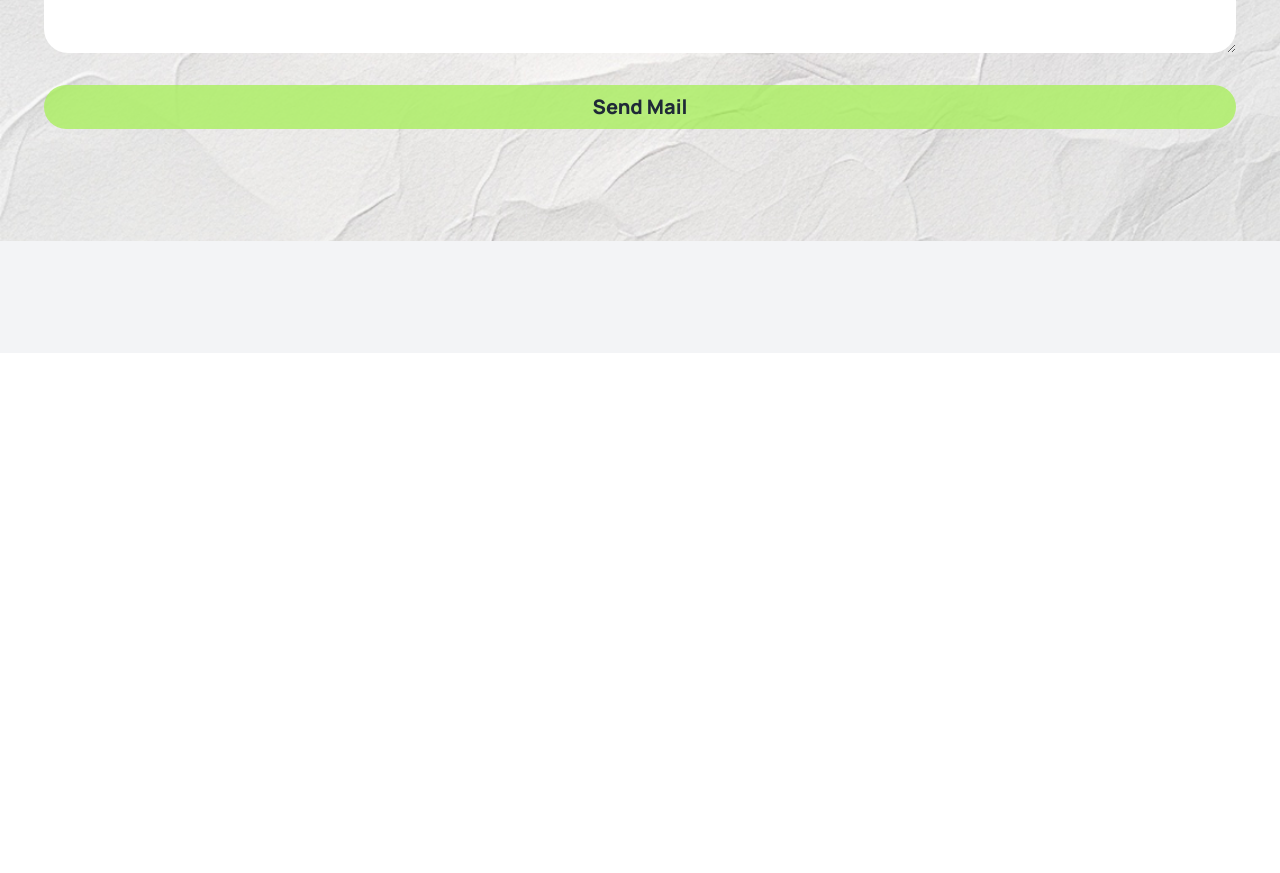
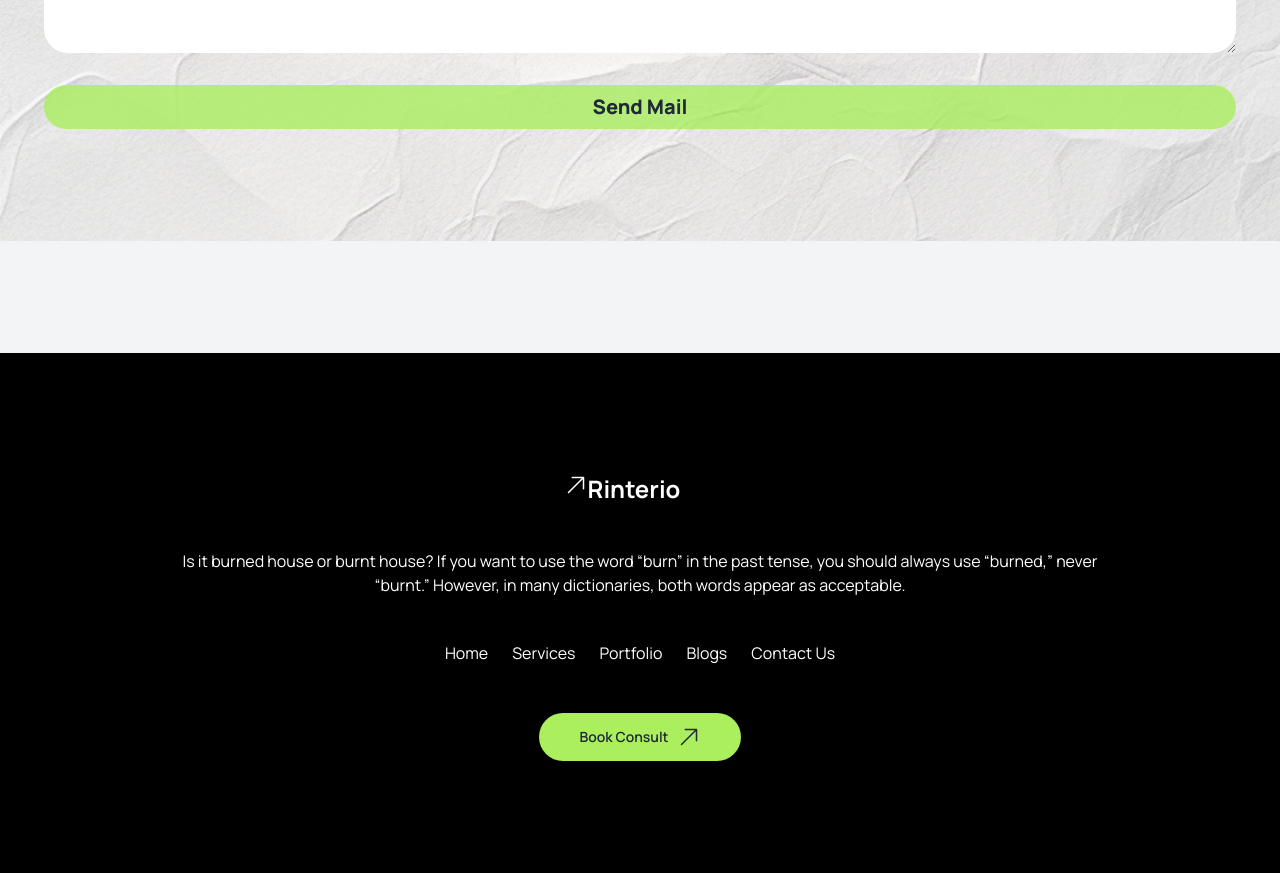
Before and after one commit to Hasan1971f/My--assinment-3, a plain HTML site: page index.html in a window 1280 px wide. Shown: the part 3713-4586 px from the top of the page. Before the commit the page ends 4066 px from the top, so only its background shows below. Drawn offline with nearby package versions, Linux system fonts and the light colour scheme.

Commit message:
Footer section is finished.Therefore,the entire assinment is complete

```diff
--- a/index.html
+++ b/index.html
@@ -344,8 +344,39 @@
            </section>
       </section>
     </main>
-    <footer>
+    <!-- Footer started -->
+    <footer class="bg-black text-white py-28">
+    <section class="container mx-auto flex justify-center flex-col items-center text-center">
+     <div class="mx-4">
+       <div>
+         <div class="flex justify-center md:ml-11 mb-5 mx-4 md:mr-20 mr-5">
+          <a class="rounded-lg flex font-bold py-2 px-5 text-white text-2xl">
+            <svg xmlns="http://www.w3.org/2000/svg" fill="none" viewBox="0 0 24 24" stroke-width="1.5" stroke="currentColor" class="size-6">
+              <path stroke-linecap="round" stroke-linejoin="round" d="m4.5 19.5 15-15m0 0H8.25m11.25 0v11.25" />
+            </svg>
+              Rinterio
+          </a>
+         </div>
+         <p class="pt-4 pb-11 md:w-3/4 md:text-center md:mx-auto">Is it burned house or burnt house?
+          If you want to use the word “burn” in the past tense, you should always use “burned,” never “burnt.” However, in many dictionaries, both words appear as acceptable.</p>
+       </div>
+       <ul class="md:flex items-center justify-center mb-12 gap-6">
+        <li><a href="#" class="md:mr-24px">Home</a></li>
+        <li><a href="#" class="md:mr-24px">Services</a></li>
+        <li><a href="#" class="md:mr-24px">Portfolio</a></li>
+        <li><a href="#" class="md:mr-24px">Blogs</a></li>
+        <li><a href="#" class="md:mr-24px">Contact Us</a></li>
+       </ul>
+       <div>
+        <button class="btn border-none bg-button-color2 px-10 rounded-full">
+          Book Consult<svg xmlns="http://www.w3.org/2000/svg" fill="none" viewBox="0 0 24 24" stroke-width="1.5" stroke="currentColor" class="size-6">
+            <path stroke-linecap="round" stroke-linejoin="round" d="m4.5 19.5 15-15m0 0H8.25m11.25 0v11.25" />
+          </svg>
 
+        </button>
+       </div>
+     </div>
+    </section>
     </footer>
 
 </body>
```
